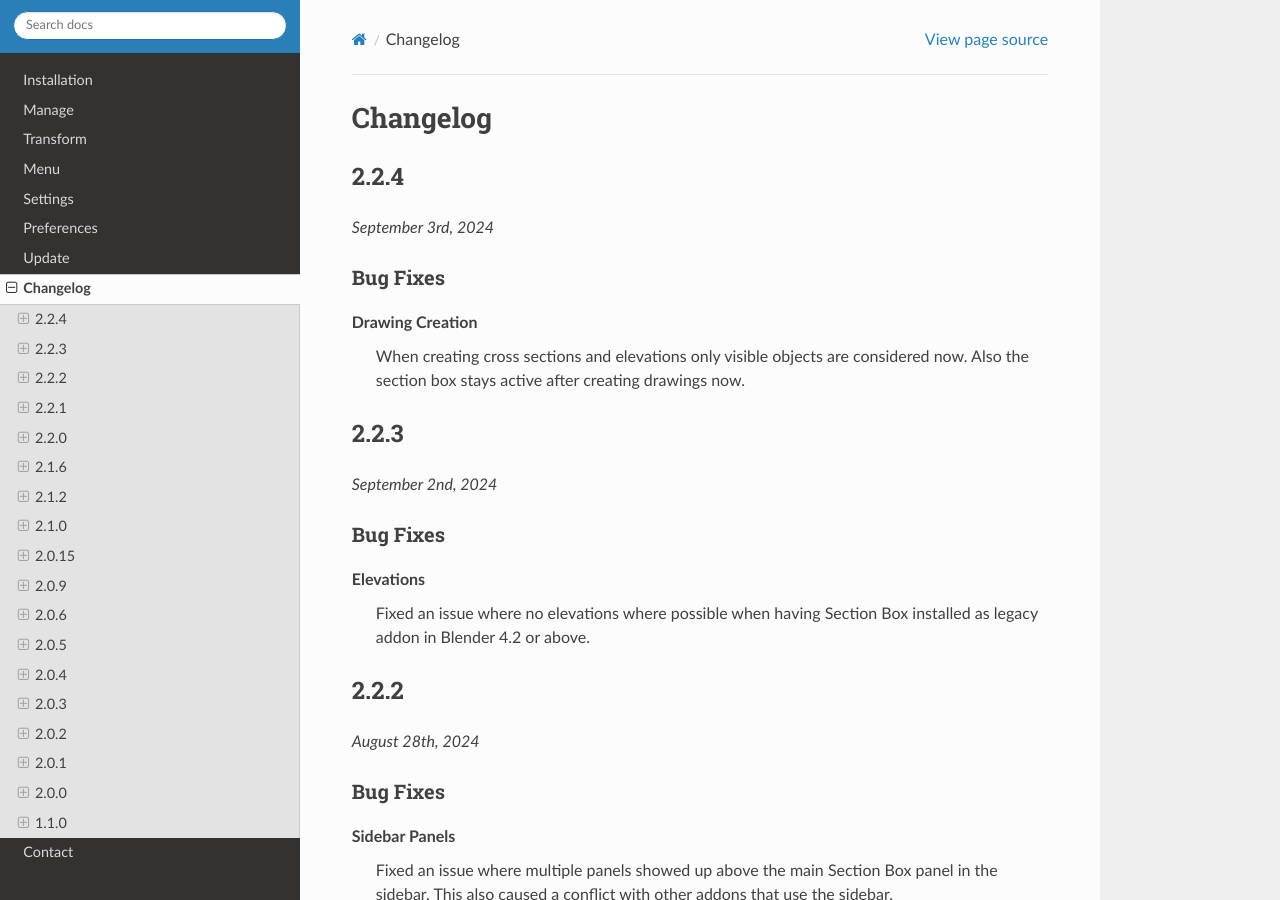
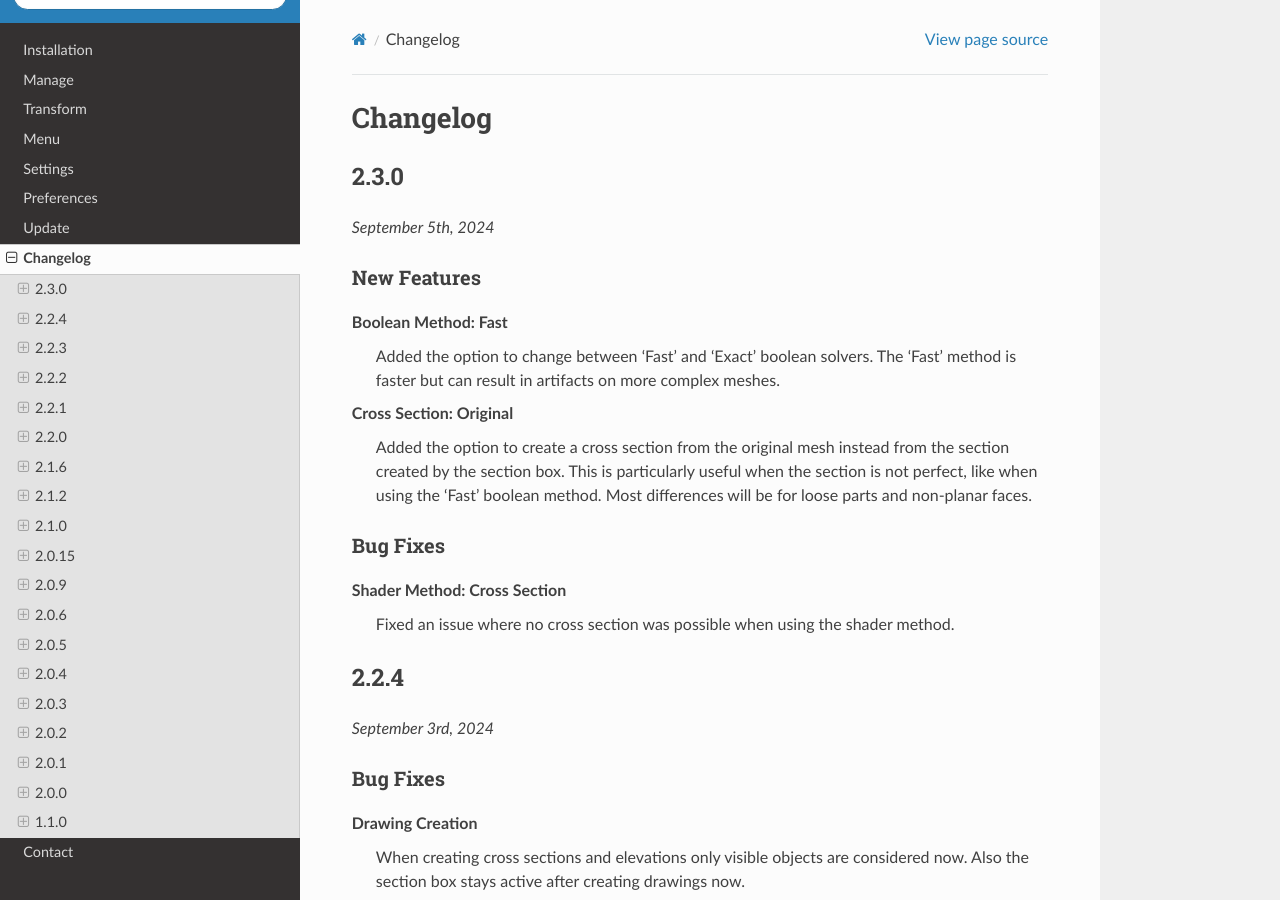
Before and after one commit to rubenmesserschmidt/Section-Box_docs, a Sphinx documentation site: the page built from docs/source/changelog.rst, in a window 1280 px wide and 900 px high. Built offline with Sphinx 7.4.7 and the Read the Docs theme 2.0.0, drawn with Linux system fonts in a browser that asks for light colours.

Commit message:
update 2.3.0

```diff
--- a/docs/source/changelog.rst
+++ b/docs/source/changelog.rst
@@ -1,6 +1,30 @@
 =========
 Changelog
 =========
+
+#####
+2.3.0
+#####
+
+*September 5th, 2024*
+
+************
+New Features
+************
+
+**Boolean Method: Fast**
+    Added the option to change between 'Fast' and 'Exact' boolean solvers. The 'Fast' method is faster but can result in artifacts on more complex meshes.
+
+**Cross Section: Original**
+    Added the option to create a cross section from the original mesh instead from the section created by the section box. This is particularly useful when the section is not perfect, like when using the 'Fast' boolean method. Most differences will be for loose parts and non-planar faces.
+
+*********
+Bug Fixes
+*********
+
+**Shader Method: Cross Section**
+    Fixed an issue where no cross section was possible when using the shader method.
+
 
 #####
 2.2.4
--- a/docs/source/settings.rst
+++ b/docs/source/settings.rst
@@ -44,6 +44,7 @@ The technique used for calculating and displaying the sections.
 **Boolean**
     The sections are created by making use of a dynamic boolean modifier setup.
 
+    :Exact: When enabled, the 'Exact' boolean solver will be used. This is slower but more accurate. Recommended for more complex meshes.
     :Hole Tolerant: When enabled, the boolean will work with meshes containing holes. This makes the section box slower, so only enable it when needed.
     :Self Intersection: When enabled, the boolean will work with meshes intersecting themselves. This makes the section box slower, so only enable it when needed.
     :Material: The material which will be applied to the faces capping the sections.
@@ -142,6 +143,7 @@ Section
     Customize the cross section.
 
     :Entire: When enabled, the cross section will be generated while ignoring all other section planes. To take effect, you need to update the section.
+    :Original: When enabled, the cross section will be generated based on the original mesh, instead of the section from the section box.
     :Distance: Meters the generated cross section is away from the plane.
     :Thickness: Line thickness of the generated cross section.
     :Color: Line color of the generated cross section.
```
Also changed, not shown: 1 other file.
